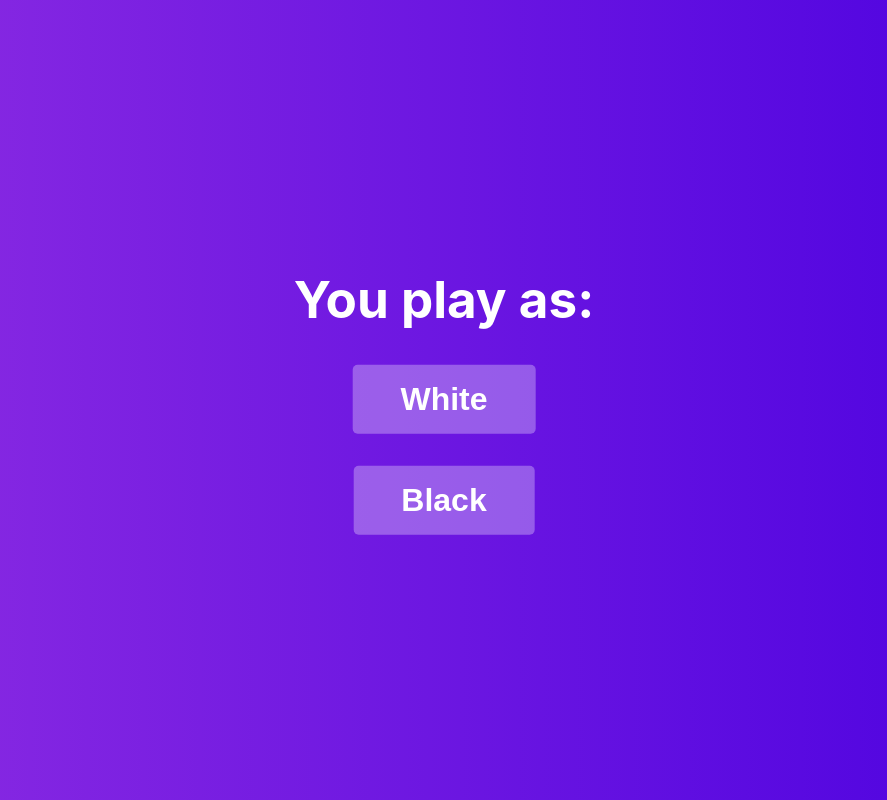
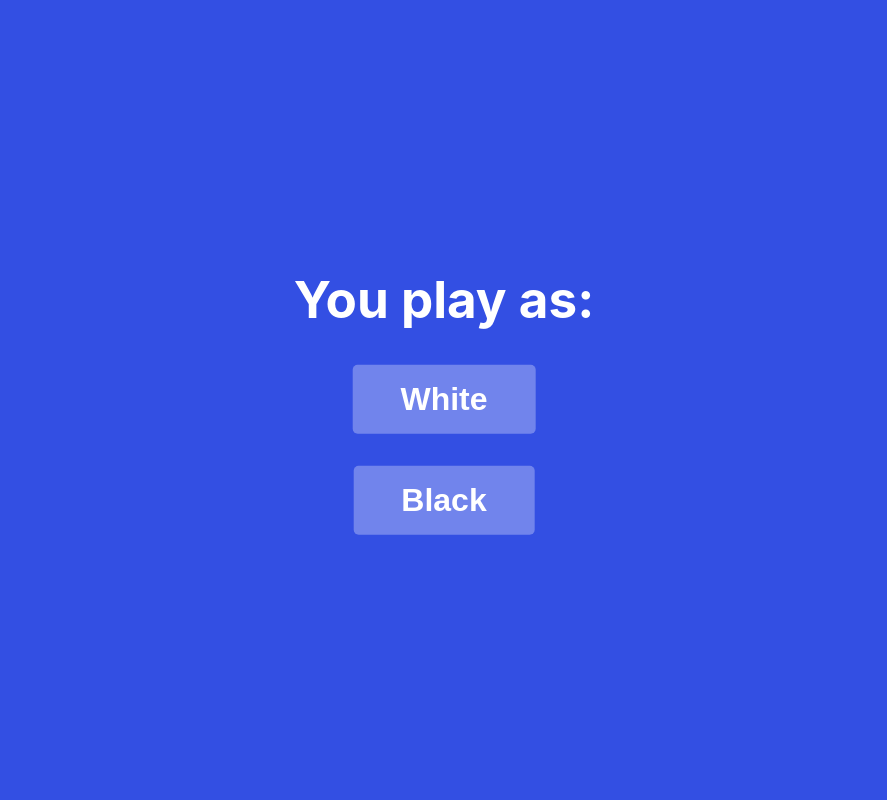
Before and after one commit to eissec/chess-opening, a React (Create React App) app: page / in a window 1280 px wide. Shown: the whole page, without its empty margins (196-1083 px from the left). Built offline with nearby package versions, Linux system fonts and the light colour scheme.

Commit message:
removed gradient

```diff
--- a/src/App.css
+++ b/src/App.css
@@ -1,5 +1,4 @@
 html {
-  background-image: linear-gradient(to right, #8e2de2, #4a00e0);
   background-color: #334fe3;
   color: #fff;
   text-align: center;
```
